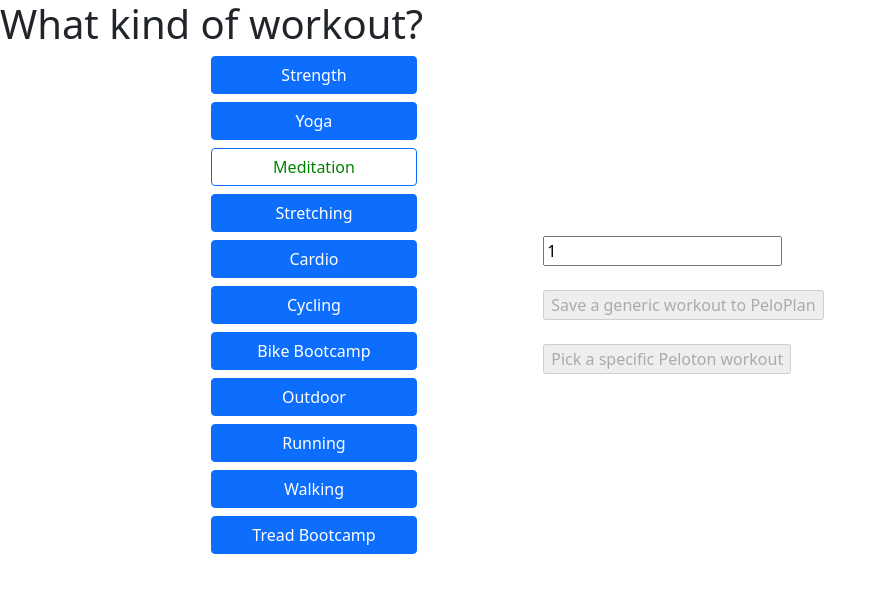
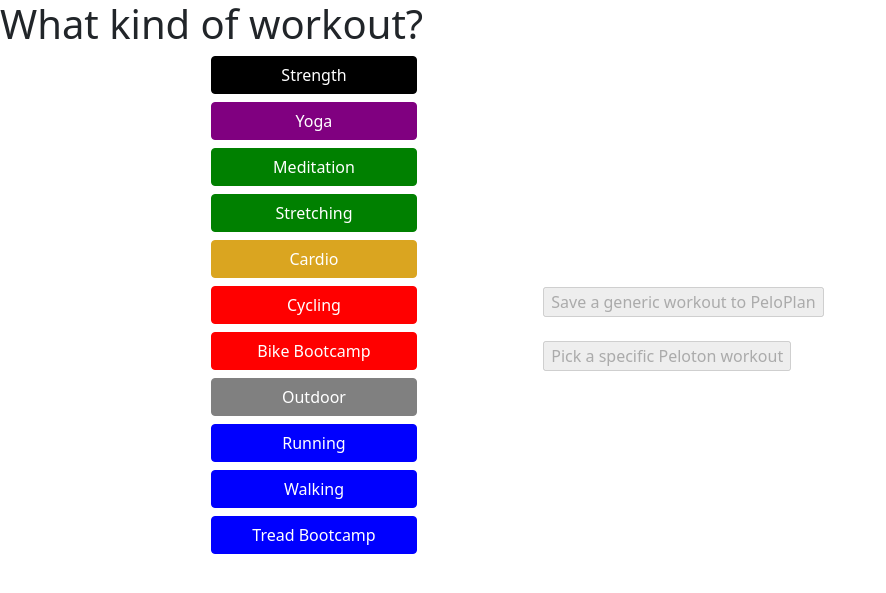
Before and after one commit to linzmacd/peloplan, a Flask app: page /1/discipline-selection/ in a window 1280 px wide. Shown: the top 593 px of the page, without its empty margins (0-886 px from the left). Run offline with Flask 2, Linux system fonts and the light colour scheme.

Commit message:
Updated stylesheet

```diff
--- a/static/css/style.css
+++ b/static/css/style.css
@@ -1,4 +1,217 @@
+#workout-date {
+  display: none;
+}
+.dimmed {
+  opacity: .2;
+}
+#filter-discipline {
+  display: none;
+}
+.strength {
+  color: white;
+  background-color: black;
+  border-color: black;
+}
+.strength:hover {
+  color: white;
+  background-color: black;
+  border-color: black;
+  box-shadow: 0 0 0 0.25rem rgb(0 0 0 / 50%);
+  opacity: 1;
+}
+.strength.selected {
+  color: white;
+  background-color: black;
+  border-color: black;
+  box-shadow: 0 0 0 0.25rem rgb(0 0 0 / 50%);
+}
 .meditation {
-  color: green;
-  background-color: white;
+  color: white;
+  background-color: green;
+  border-color: green;
 }
+.meditation:hover {
+  color: white;
+  background-color: green;
+  border-color: green;
+  box-shadow: 0 0 0 0.25rem rgb(0 255 0 / 50%);
+  opacity: 1;
+}
+.meditation.selected {
+  color: white;
+  background-color: green;
+  border-color: green;
+  box-shadow: 0 0 0 0.25rem rgb(0 255 0 / 50%);
+}
+.stretching {
+  color: white;
+  background-color: green;
+  border-color: green;
+}
+.stretching:hover {
+  color: white;
+  background-color: green;
+  border-color: green;
+  box-shadow: 0 0 0 0.25rem rgb(0 255 0 / 50%);
+  opacity: 1;
+}
+.stretching.selected {
+  color: white;
+  background-color: green;
+  border-color: green;
+  box-shadow: 0 0 0 0.25rem rgb(0 255 0 / 50%);
+}
+.yoga {
+  color: white;
+  background-color: purple;
+  border-color: purple;
+}
+.yoga:hover {
+  color: white;
+  background-color: purple;
+  border-color: purple;
+  box-shadow: 0 0 0 0.25rem rgb(128 0 128 / 50%);
+  opacity: 1;
+}
+.yoga.selected {
+  color: white;
+  background-color: purple;
+  border-color: purple;
+  box-shadow: 0 0 0 0.25rem rgb(128 0 128 / 50%);
+}
+.cardio {
+  color: white;
+  background-color: goldenrod;
+  border-color: goldenrod;
+}
+.cardio:hover {
+  color: white;
+  background-color: goldenrod;
+  border-color: goldenrod;
+  box-shadow: 0 0 0 0.25rem rgb(218 165 32 / 50%);
+  opacity: 1;
+}
+.cardio.selected {
+  color: white;
+  background-color: goldenrod;
+  border-color: goldenrod;
+  box-shadow: 0 0 0 0.25rem rgb(218 165 32 / 50%);
+}
+.cycling {
+  color: white;
+  background-color: red;
+  border-color: red;
+}
+.cycling.selected {
+  color: white;
+  background-color: red;
+  border-color: red;
+  box-shadow: 0 0 0 0.25rem rgb(255 0 0 / 50%);
+}
+.cycling:hover {
+  color: white;
+  background-color: red;
+  border-color: red;
+  box-shadow: 0 0 0 0.25rem rgb(255 0 0 / 50%);
+  opacity: 1;
+}
+.bc_bike {
+  color: white;
+  background-color: red;
+  border-color: red;
+}
+.bc_bike:hover {
+  color: white;
+  background-color: red;
+  border-color: red;
+  box-shadow: 0 0 0 0.25rem rgb(255 0 0 / 50%);
+  opacity: 1;
+}
+.bc_bike.selected {
+  color: white;
+  background-color: red;
+  border-color: red;
+  box-shadow: 0 0 0 0.25rem rgb(255 0 0 / 50%);
+}
+.outdoor {
+  color: white;
+  background-color: gray;
+  border-color: gray;
+}
+.outdoor:hover {
+  color: white;
+  background-color: gray;
+  border-color: gray;
+  box-shadow: 0 0 0 0.25rem rgb(128 128 128 / 50%);
+  opacity: 1;
+}
+.outdoor.selected {
+  color: white;
+  background-color: gray;
+  border-color: gray;
+  box-shadow: 0 0 0 0.25rem rgb(128 128 128 / 50%);
+}
+.running {
+  color: white;
+  background-color: blue;
+  border-color: blue;
+}
+.running:hover {
+  color: white;
+  background-color: blue;
+  border-color: blue;
+  box-shadow: 0 0 0 0.25rem rgb(0 0 255 / 50%);
+  opacity: 1;
+}
+.running.selected {
+  color: white;
+  background-color: blue;
+  border-color: blue;
+  box-shadow: 0 0 0 0.25rem rgb(0 0 255 / 50%);
+}
+.walking {
+  color: white;
+  background-color: blue;
+  border-color: blue;
+}
+.walking:hover {
+  color: white;
+  background-color: blue;
+  border-color: blue;
+  box-shadow: 0 0 0 0.25rem rgb(0 0 255 / 50%);
+  opacity: 1;
+}
+.walking.selected {
+  color: white;
+  background-color: blue;
+  border-color: blue;
+  box-shadow: 0 0 0 0.25rem rgb(0 0 255 / 50%);
+}
+.bc_tread {
+  color: white;
+  background-color: blue;
+  border-color: blue;
+}
+.bc_tread:hover {
+  color: white;
+  background-color: blue;
+  border-color: blue;
+  box-shadow: 0 0 0 0.25rem rgb(0 0 255 / 50%);
+  opacity: 1;
+}
+.bc_tread.selected {
+  color: white;
+  background-color: blue;
+  border-color: blue;
+  box-shadow: 0 0 0 0.25rem rgb(0 0 255 / 50%);
+}
+/* .add-discipline {
+  color: white;
+  background-color: blue;
+  border-color: blue;
+  box-shadow: 0 0 0 0.25rem rgb(0 0 255 / 50%);
+} */
+
+.fc-h-event .fc-event-title {
+  font-size: 11px;
+}
```
